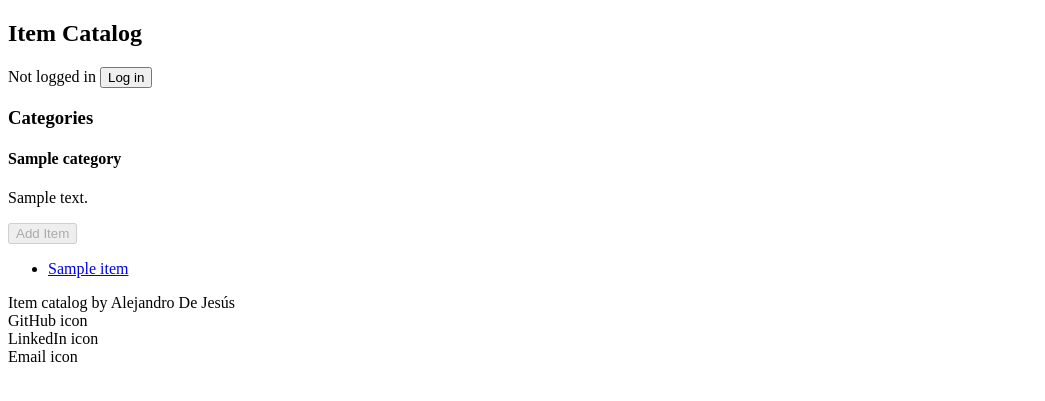
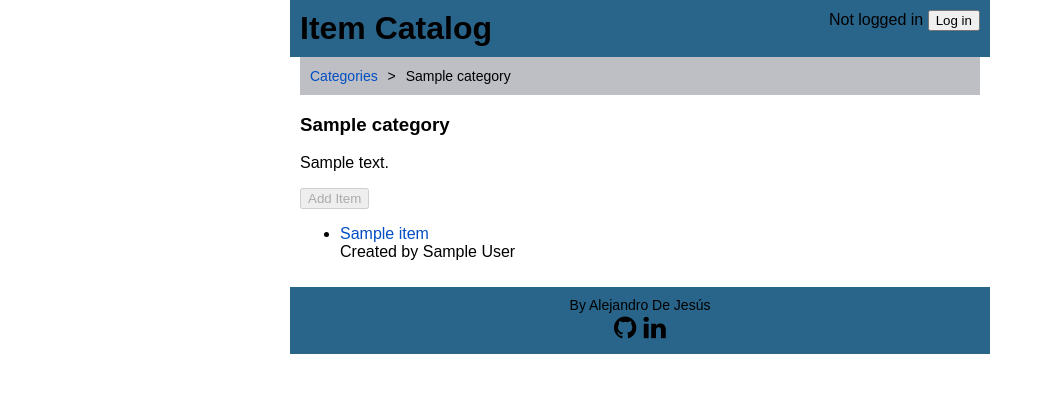
Before and after one commit to aledejesus/item_catalog, a Flask app: page /categories/1 in a window 1280 px wide. Shown: the top 401 px of the page, without its empty margins (0-1045 px from the left). Run offline with Flask 2, Linux system fonts and the light colour scheme; tables that the repository leaves empty hold one stand-in row (values such as "Sample post"); parts of the project's set-up code (start-up, migrations or seed data) failed here and were passed over; some libraries are stand-ins or nearby versions.

Commit message:
style: Start beautifying website
References: #31

```diff
--- /dev/null
+++ b/catalog/static/css/main.css
@@ -0,0 +1,111 @@
+/* General styling */
+body {
+  width: 100%;
+  max-width:700px;
+  font-size: 16px;
+  margin: 0 auto;
+  font-family: "Manjari Regular", "Liberation Sans", Arial, sans-serif;
+}
+
+a {
+    color: #004EC3;
+    text-decoration: none;
+}
+
+a:hover {
+    text-decoration: underline;
+}
+
+.note {
+  font-size: 12px;
+}
+
+.center-text {
+  text-align: center;
+}
+/* Login page */
+.login-form {
+  width: 120px; /* Google sign in button width */
+  display: block;
+  margin: 0 auto;
+  padding: 0px 0px 15px 0px;
+}
+
+.login-title-div {
+  overflow: auto;
+}
+
+.login-title {
+    font-size: 32px;
+    font-weight: bold;
+    display: inline;
+}
+
+/* Header styling */
+.header {
+  display: block;
+  /*width: 100%;*/
+  overflow: auto;
+  background-color: #29648A;
+  padding: 10px;
+}
+
+.page-title {
+  font-size: 32px;
+  font-weight: bold;
+  display: inline;
+  float: left;
+}
+
+.login-info {
+  display: inline-block;
+  float: right;
+}
+
+/* Breadcrumb CSS */
+.breadcrumb {
+  display: block;
+  margin: 0px 10px;
+  padding: 10px;
+  list-style: none;
+  background-color: #bdbfc5;
+}
+
+.breadcrumb li {
+  display: inline;
+  font-size: 14px;
+}
+
+.breadcrumb li+li:before {
+  padding: 6px;
+  content: ">"
+}
+
+/* Content styling */
+.content {
+  padding: 0px 10px 10px 10px;
+}
+
+/* Footer styling */
+.footer {
+  font-size: 14px;
+  background-color: #29648A;
+  padding: 10px;
+}
+
+.social-icons {
+  font-size: 26px;
+}
+
+.social-icons > i:first-child {
+  margin-right: 10px;
+}
+
+.social-icons > a {
+  color: black;
+}
+
+.social-icons > a:hover {
+  opacity: 0.7;
+  text-decoration: none;
+}
--- a/catalog/templates/base.html
+++ b/catalog/templates/base.html
@@ -1,15 +1,19 @@
+{% import 'macros.html' as macros %}
 <!DOCTYPE html>
 <html>
   <head>
     {% block head %}
       <script src="https://apis.google.com/js/platform.js?onload=init" async defer></script>
+      <link rel="stylesheet" href="{{ url_for('static', filename='css/main.css') }}">
+      <link rel="stylesheet" href="https://cdnjs.cloudflare.com/ajax/libs/font-awesome/4.7.0/css/font-awesome.min.css">
     {% endblock %}
   </head>
 
   <body>
-    <div id="header">
+    <div class="header">
       {% block header %}
-        <h2>Item Catalog</h2>
+        <span class="page-title">Item Catalog</span>
+        <div class="login-info">
           {% if session.app_user_id %}
             <span>Logged in as {{ session.app_user_name }}</span>
             <a href="#" onclick="logOut();"><button>Log out</button></a>
@@ -17,9 +21,14 @@
             <span>Not logged in</span>
             <a href="{{ url_for('users.login') }}"><button>Log in</button></a>
           {% endif %}
+        </div>
       {% endblock %}
     </div>
-    <div id="content">
+
+    {% block breadcrumbs %}
+    {% endblock %}
+
+    <div class="content">
       {% block messages %}
         {% with messages = get_flashed_messages() %}
           {% if messages %}
@@ -35,20 +44,21 @@
       {% block content %}
       {% endblock %}
     </div>
-    <div id="footer">
+
+    <div class="footer center-text">
       {% block footer %}
-        <div>
-          Item catalog by Alejandro De Jesús
-        </div>
-        <div>
-          GitHub icon
-          <br>
-          LinkedIn icon
-          <br>
-          Email icon
+        <span>By Alejandro De Jesús</span>
+        <div class="social-icons">
+          <a href="https://github.com/aledejesus">
+            <i class="fa fa-github"></i>
+          </a>
+          <a href="https://www.linkedin.com/in/alejandro-de-jesus/">
+            <i class="fa fa-linkedin"></i>
+          </a>
         </div>
       {% endblock %}
     </div>
+
     {% block scripts %}
       <script type="text/javascript">
         var auth2;
--- a/catalog/templates/categories/details.html
+++ b/catalog/templates/categories/details.html
@@ -1,8 +1,13 @@
 {% extends "base.html" %}
 
+{% block breadcrumbs %}
+  {{ macros.breadcrumb(
+      ('Categories', url_for('categories.index')),
+      (category.name, url_for('categories.details', cid=category.id))) }}
+{% endblock %}
+
 {% block content %}
-  <h3>Categories</h3>
-  <h4>{{ category.name }}</h4>
+  <h3>{{ category.name }}</h3>
   <p>{{ category.description }}</p>
     <a href="{{ url_for('items.add', cid=category.id) }}">
       <button {% if not can_create_item %}disabled{% endif %}>
@@ -11,9 +16,18 @@
     </a>
   <ul>
     {% for item in category.items %}
-      <li><a href="{{ url_for('items.details', iid=item.id) }}">
-        {{item.name}}
-      </a></li>
+      <li><div>
+        <a href="{{ url_for('items.details', iid=item.id) }}">
+          {{item.name}}
+        </a>
+        <br>
+        <span>Created by </span>
+        {% if session.app_user_id == item.app_user_id %}
+          <span>you</span>
+        {% else %}
+          <span>{{ item.app_user.name }}</span>
+        {% endif %}
+      </div></li>
     {% endfor %}
   </ul>
 {% endblock %}
--- a/catalog/templates/categories/index.html
+++ b/catalog/templates/categories/index.html
@@ -1,4 +1,9 @@
 {% extends "base.html" %}
+
+{% block breadcrumbs %}
+  {{ macros.breadcrumb(('Categories', url_for('categories.index'))) }}
+{% endblock %}
+
 
 {% block content %}
   <h3>Categories</h3>
--- /dev/null
+++ b/catalog/templates/macros.html
@@ -0,0 +1,13 @@
+{% macro breadcrumb() %}
+  <ul class="breadcrumb">
+    {% for crumb in varargs %}
+      <li>
+        {% if loop.last %}
+          {{ crumb.0 }}
+        {% else %}
+          <a href="{{ crumb.1 }}">{{ crumb.0 }}</a>
+        {% endif %}
+      </li>
+    {% endfor %}
+  </ul>
+{% endmacro %}
```
Also changed, not shown: catalog/items/forms.py (+5 -2 lines), catalog/items/views.py (+7 -6 lines), catalog/templates/items/add.html (+16 -8 lines), catalog/templates/items/details.html (+9 -3 lines), catalog/templates/items/edit.html (+18 -9 lines), catalog/templates/users/login.html (+11 -3 lines). Lines whose indentation alone changed are shown as unchanged.
